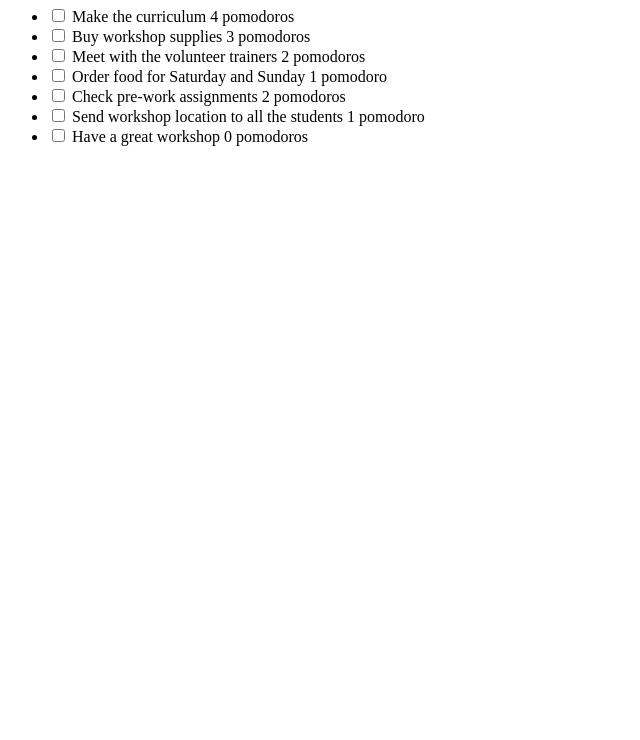
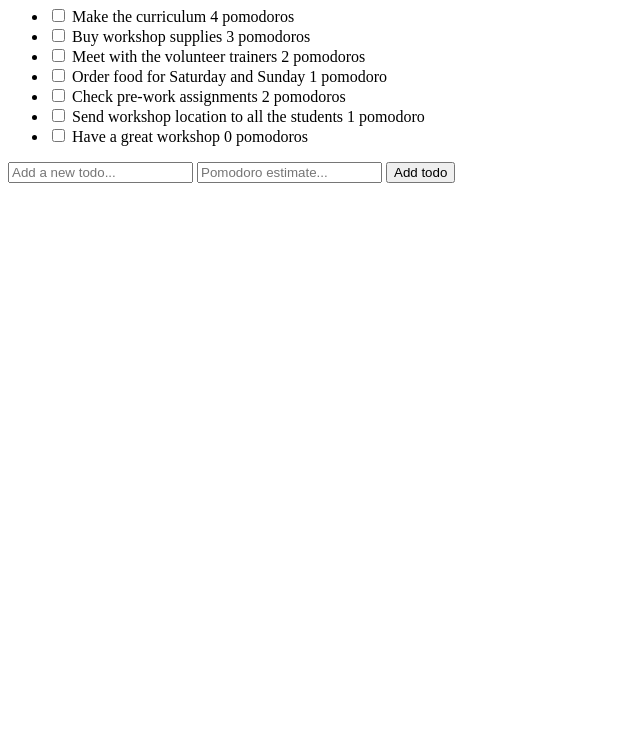
Before and after one commit to hoseoks/todo_app_front_end, a plain HTML site: page index.html in a window 1280 px wide. Shown: the part 60-800 px from the top of the page, without its empty margins (0-640 px from the left). Drawn offline with nearby package versions, Linux system fonts and the light colour scheme.

```diff
--- a/index.html
+++ b/index.html
@@ -37,4 +37,10 @@
         Have a great workshop 0 pomodoros
       </li>
     </ul>
-  </body> </html>
+  </body>
+  <div id="new-todo-block">
+      <input class="text-input" id="new-todo-description" type="text" placeholder="Add a new todo...">
+      <input class="text-input" id="new-pomodoro-estimate" type="number" placeholder="Pomodoro estimate...">
+      <input class="button" id="add-new-todo-button" type="submit" value="Add todo">
+    </div>
+</html>
```
Also changed, not shown: index.js (line endings or trailing spaces).
